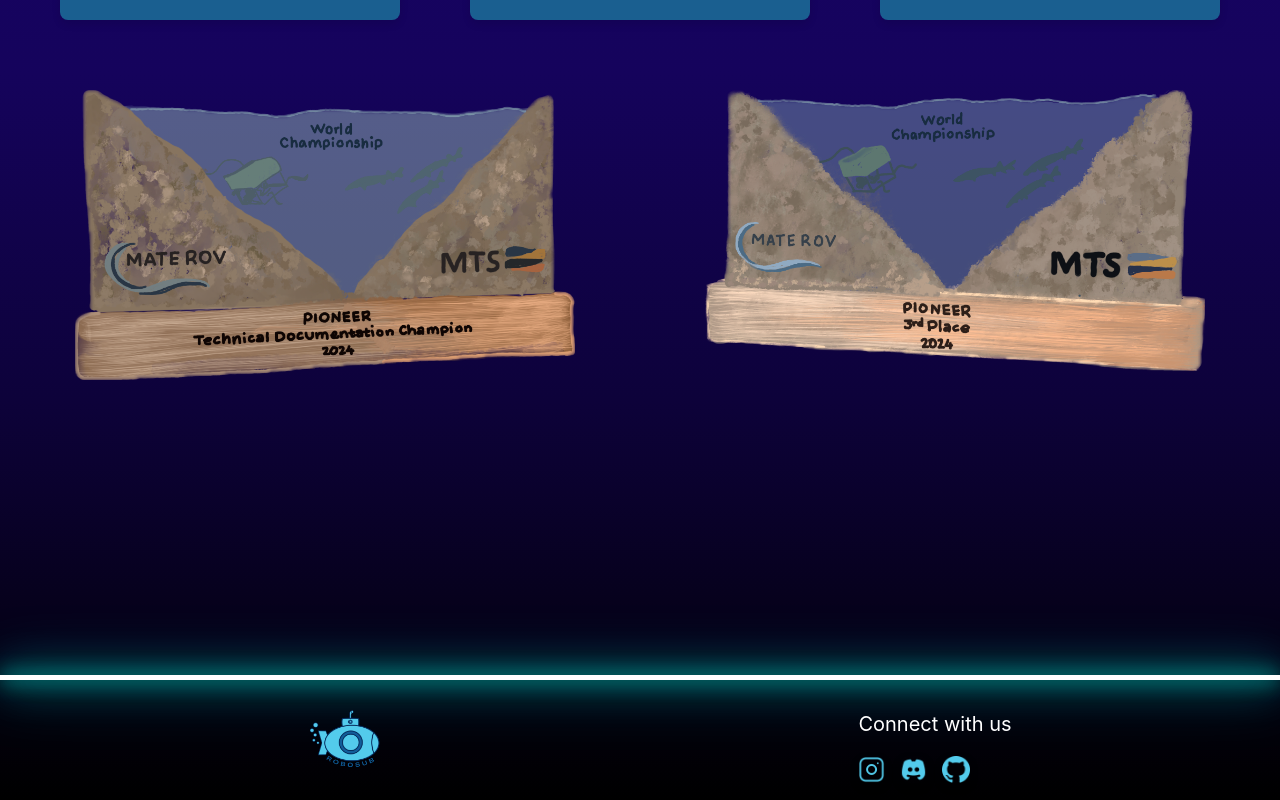
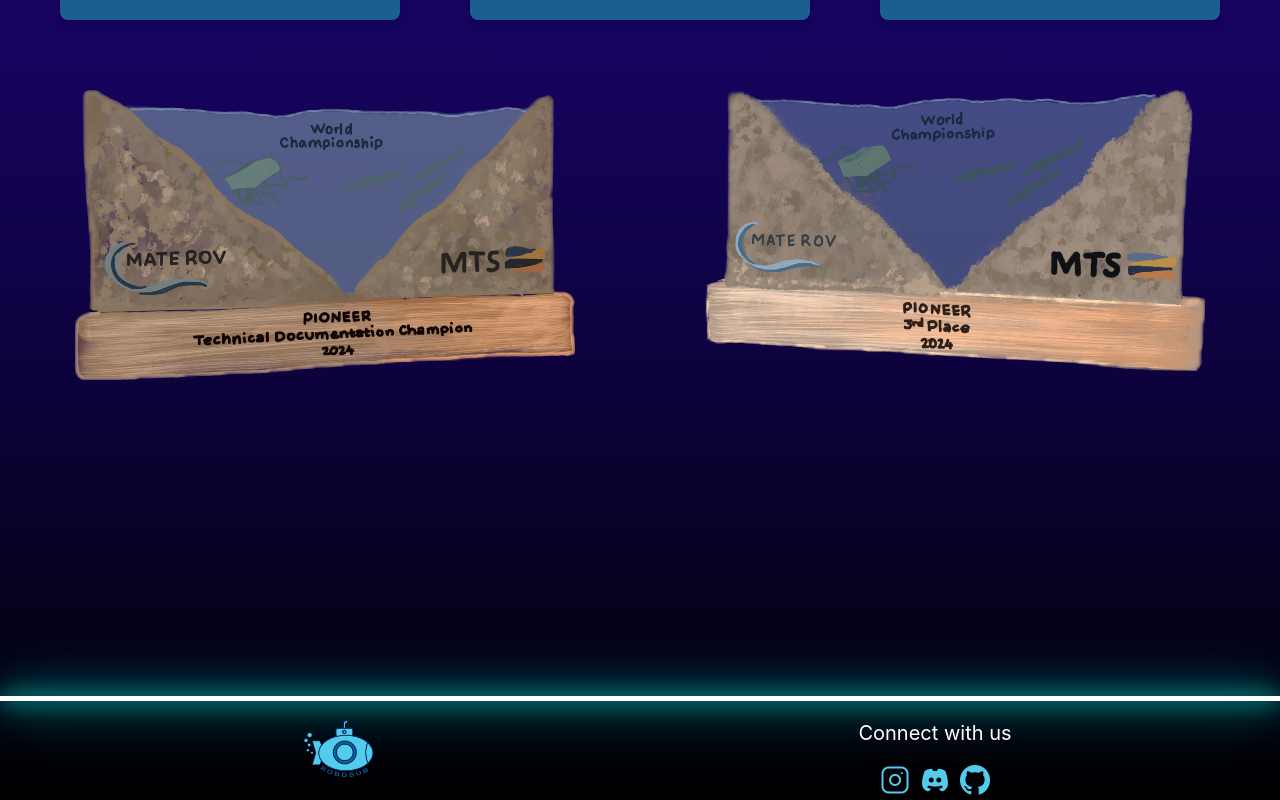
Before and after one commit to RoboSub-UTD/RobosubWebsite, a React (Create React App) app: page / in a window 1280 px wide. Shown: the part 2839-3639 px from the top of the page. Built offline with nearby package versions, Linux system fonts and the light colour scheme.

Commit message:
fixed alignment at the end

```diff
--- a/public/index.html
+++ b/public/index.html
@@ -7,7 +7,7 @@
     <meta name="theme-color" content="#000000" />
     <meta
       name="description"
-      content="Web site created using create-react-app"
+      content="RoboSub Robotics"
     />
     <link rel="apple-touch-icon" href="%PUBLIC_URL%/logo192.png" />
 
--- a/src/styles/ending.css
+++ b/src/styles/ending.css
@@ -20,24 +20,29 @@
     align-items: center;
     padding: 0px 50px;
     align-items: center;
-    height: 120px;
-
 }
 .contactGrid img{
     width: 100%;
     max-width: 80px;
 }
+.sublogo{
+    transform: translateX(-6px);
+}
+
 .SocialMedia{
     color: white;
     font-size: 20px;
     margin: 0;
+    width: 100%;
+    text-align: center;
 }
 .logoGrid{
-    display: grid;
-    grid-template-columns: repeat(auto-fill, minmax(20px, 1fr));
+    display: flex;
     align-items: center;
-    gap: 15px;
+    justify-content: center;
+    gap:10px;
 }
+
 .logoGrid img {
     width: 100%; /* Responsive width */
     max-width: 30px;
--- a/src/views/ending.js
+++ b/src/views/ending.js
@@ -9,7 +9,7 @@
         <div id="Connect" className='EndingSelction'>
             <div className='line'></div>
             <div className='contactGrid'>
-                <img alt='logo' src={logo}/>
+                <img className="sublogo" alt='logo' src={logo}/>
                 <div className='SocialMedia'>
                     <p>Connect with us</p>
                     <div className='logoGrid'>
```
